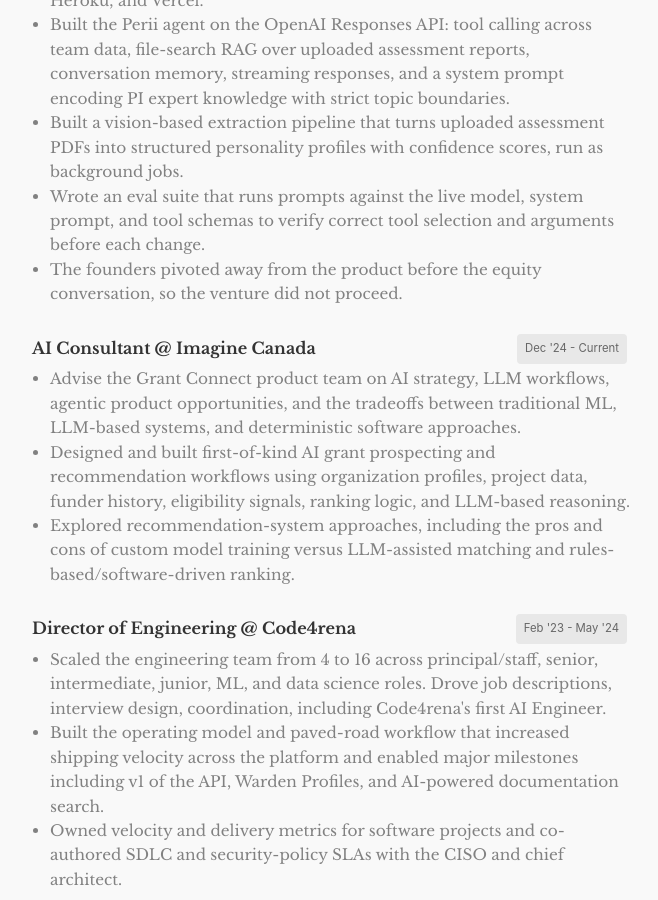
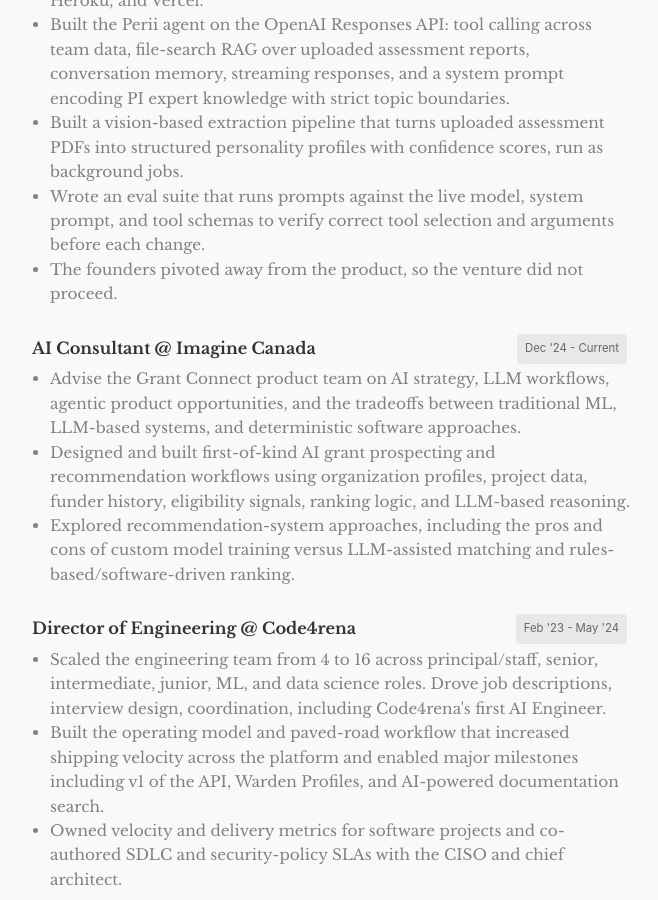
Before and after one commit to geoffchan23/geoffchan23.github.io, a Jekyll site: the page built from resume.html, in a window 1280 px wide and 900 px high, scrolled down 1533 px. Shown: the whole window, without its empty margins (308-966 px from the left). Built offline with Jekyll 4.4.1, drawn with Linux system fonts in a browser that asks for light colours.

Commit message:
resume: shorten Perii closing bullet
Co-Authored-By: Claude Fable 5.1 <noreply@anthropic.com>

```diff
--- a/resume.html
+++ b/resume.html
@@ -52,7 +52,7 @@ description: 15 years in product and engineering. Head of Product & AI at Raven.
                 <li>Built the Perii agent on the OpenAI Responses API: tool calling across team data, file-search RAG over uploaded assessment reports, conversation memory, streaming responses, and a system prompt encoding PI expert knowledge with strict topic boundaries.</li>
                 <li>Built a vision-based extraction pipeline that turns uploaded assessment PDFs into structured personality profiles with confidence scores, run as background jobs.</li>
                 <li>Wrote an eval suite that runs prompts against the live model, system prompt, and tool schemas to verify correct tool selection and arguments before each change.</li>
-                <li>The founders pivoted away from the product before the equity conversation, so the venture did not proceed.</li>
+                <li>The founders pivoted away from the product, so the venture did not proceed.</li>
             </ul>
         </div>
         <div>
```
